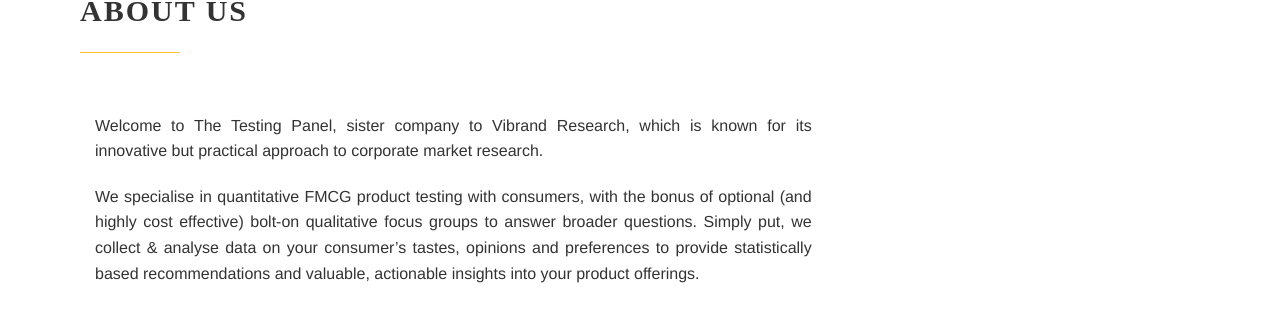
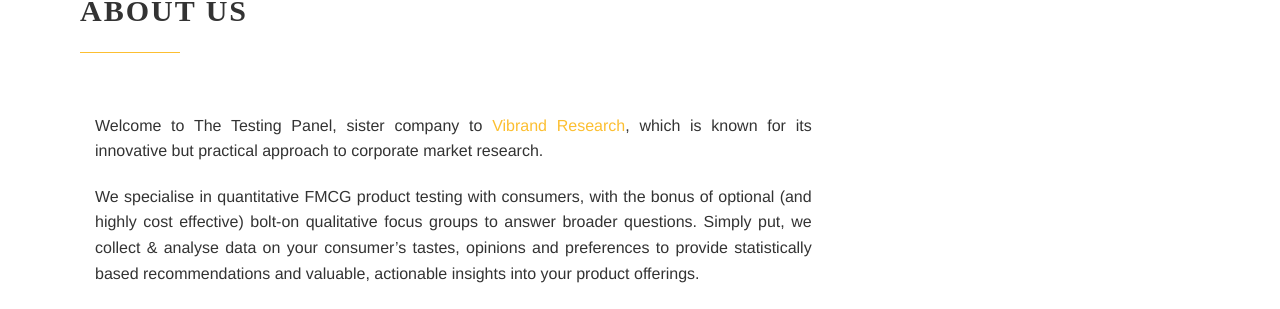
Before and after one commit to testingpanelsite/testingpanelsite.github.io, a Jekyll site: the page built from index.html, in a window 1280 px wide and 900 px high, scrolled down 601 px. Shown: the part 143-452 px from the top of the window. Built offline with Jekyll 4.4.1, drawn with Linux system fonts in a browser that asks for light colours; some web fonts are replaced; part of the change alters nothing that is shown.

```diff
--- a/index.html
+++ b/index.html
@@ -41,7 +41,7 @@ published: true
   </div>
   <div class='row main_content'>
     <div class='medium-8 large-8 columns'>
-      <p>Welcome to The Testing Panel, sister company to Vibrand Research, which is known for its innovative but practical approach to corporate market research. </p><p>
+      <p>Welcome to The Testing Panel, sister company to <a href="http://vibrand.co.za/" target="_blank">Vibrand Research</a>, which is known for its innovative but practical approach to corporate market research. </p><p>
 
 We specialise in quantitative FMCG product testing with consumers, with the bonus of optional (and highly cost effective) bolt-on qualitative focus groups to answer broader questions. Simply put, we collect & analyse data on your consumer’s tastes, opinions and preferences to provide statistically based recommendations and valuable, actionable insights into your product offerings.</p><p>
 
```
